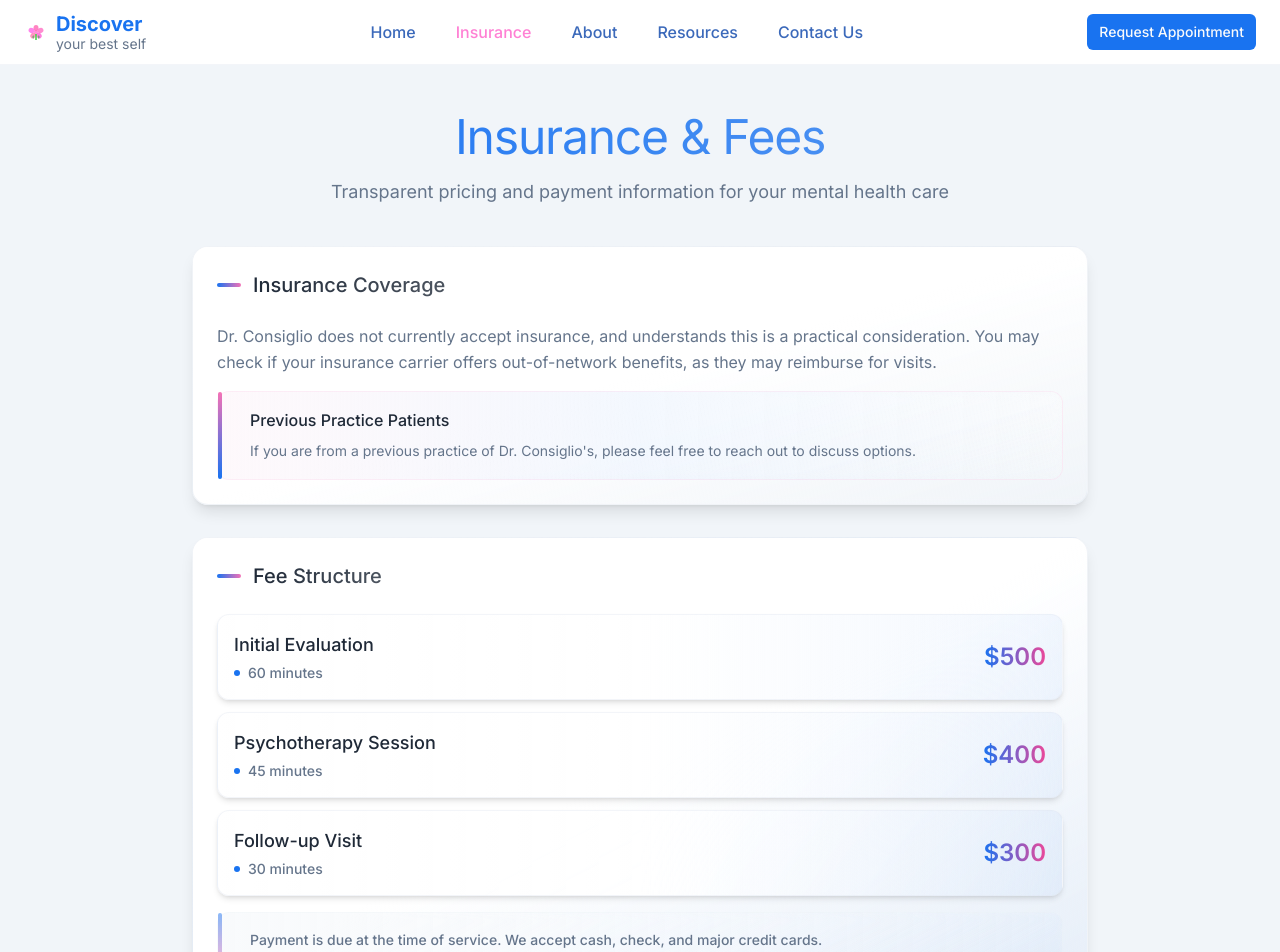
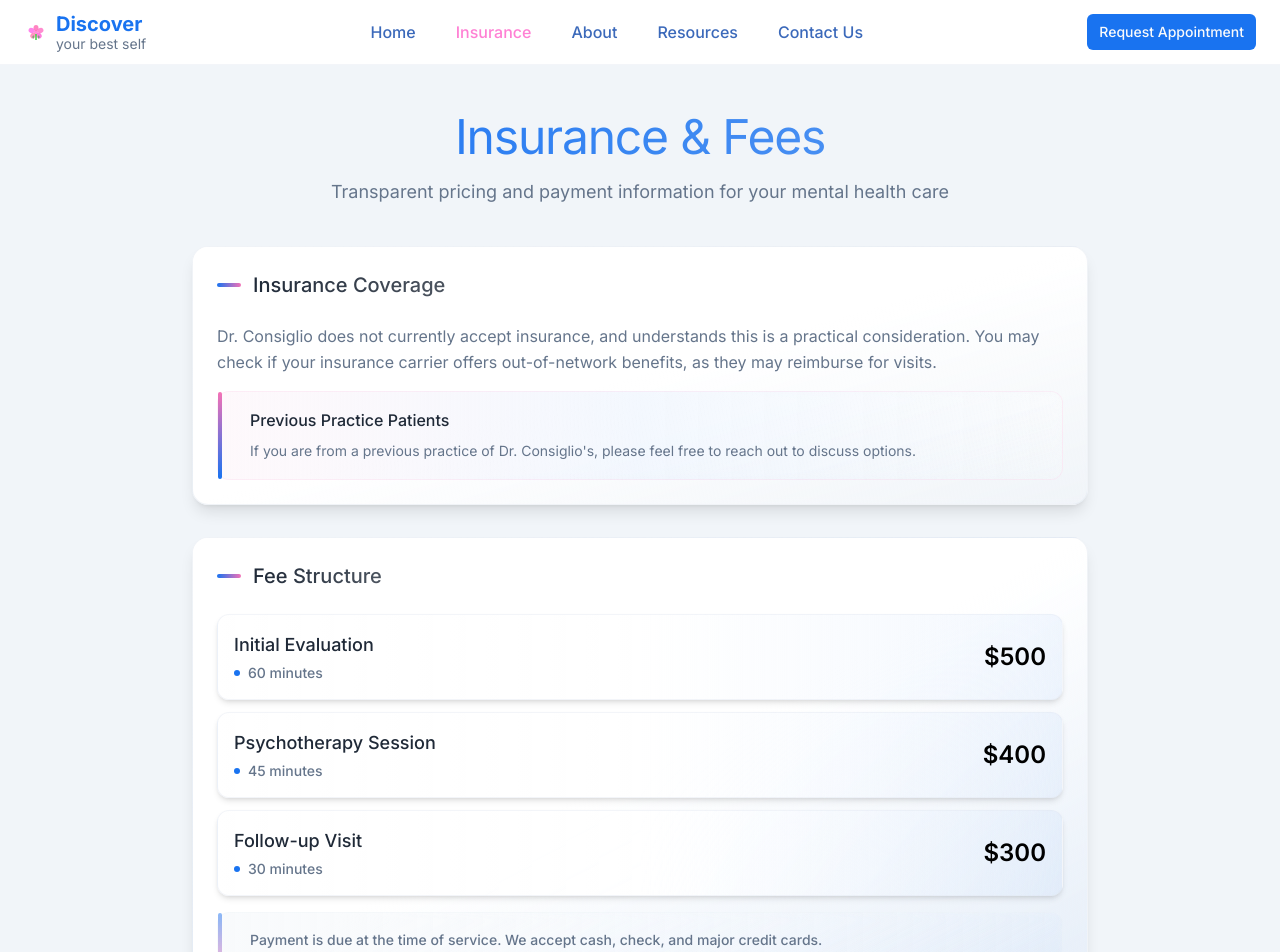
Before and after one commit to pjammula-hi/drfaith-jan16, a React (Vite) app: page /insurance in a window 1280 px wide. Shown: the top 952 px of the page. Built offline with nearby package versions, Linux system fonts and the light colour scheme; the HTML template or start-up script is replaced by a standard one.

Commit message:
Update service fee colors to black

```diff
--- a/src/pages/Insurance.tsx
+++ b/src/pages/Insurance.tsx
@@ -64,7 +64,7 @@
                           </div>
                         </div>
                         <div className="text-right">
-                          <div className="text-2xl font-semibold bg-gradient-to-r from-primary to-pink-500 bg-clip-text text-transparent">$500</div>
+                          <div className="text-2xl font-semibold text-black">$500</div>
                         </div>
                       </div>
                     </div>
@@ -80,7 +80,7 @@
                           </div>
                         </div>
                         <div className="text-right">
-                          <div className="text-2xl font-semibold bg-gradient-to-r from-primary to-pink-500 bg-clip-text text-transparent">$400</div>
+                          <div className="text-2xl font-semibold text-black">$400</div>
                         </div>
                       </div>
                     </div>
@@ -96,7 +96,7 @@
                           </div>
                         </div>
                         <div className="text-right">
-                          <div className="text-2xl font-semibold bg-gradient-to-r from-primary to-pink-500 bg-clip-text text-transparent">$300</div>
+                          <div className="text-2xl font-semibold text-black">$300</div>
                         </div>
                       </div>
                     </div>
```
